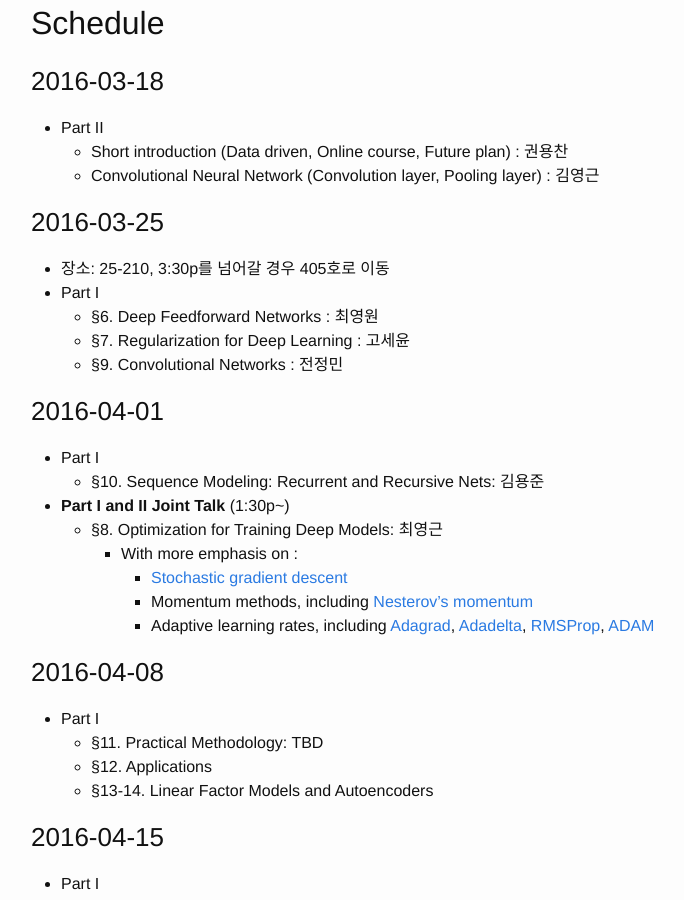
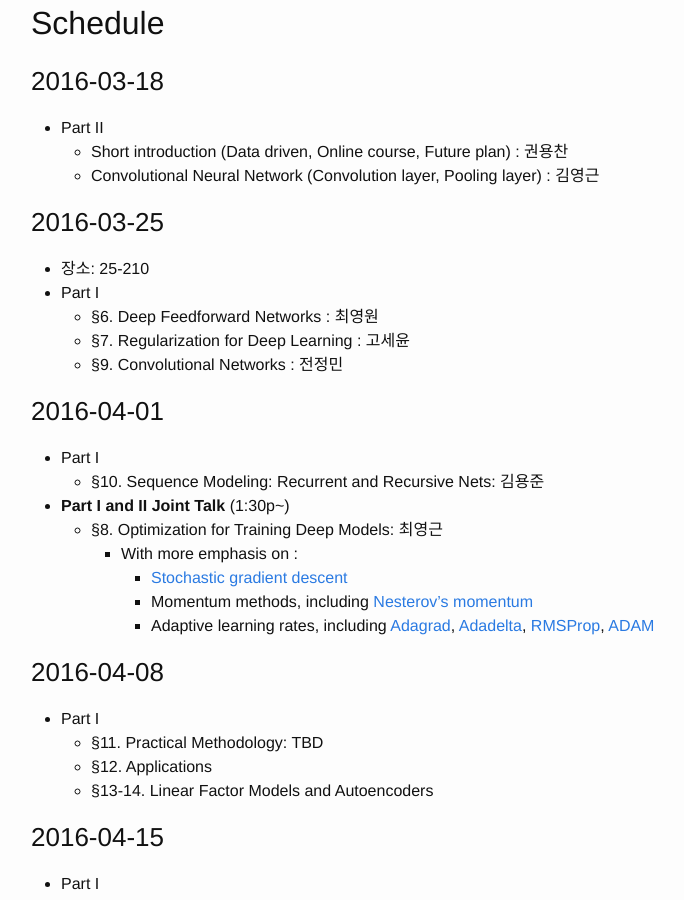
Before and after one commit to snu-stat/dl-seminar, a Jekyll site: the page built from _posts/2016-03-16-schedule.md, in a window 1280 px wide and 900 px high, scrolled down 613 px. Shown: the whole window, without its empty margins (239-923 px from the left). Built offline with Jekyll 4.4.1, drawn with Linux system fonts in a browser that asks for light colours.

Commit message:
Update 2016-03-16-schedule.md

```diff
--- a/_posts/2016-03-16-schedule.md
+++ b/_posts/2016-03-16-schedule.md
@@ -24,7 +24,7 @@ categories: schedule
     - Convolutional Neural Network (Convolution layer, Pooling layer) : 김영근
 
 ### 2016-03-25
-* 장소: 25-210, 3:30p를 넘어갈 경우 405호로 이동
+* 장소: 25-210
 * Part I
     * §6. Deep Feedforward Networks : 최영원
     * §7. Regularization for Deep Learning : 고세윤
```
